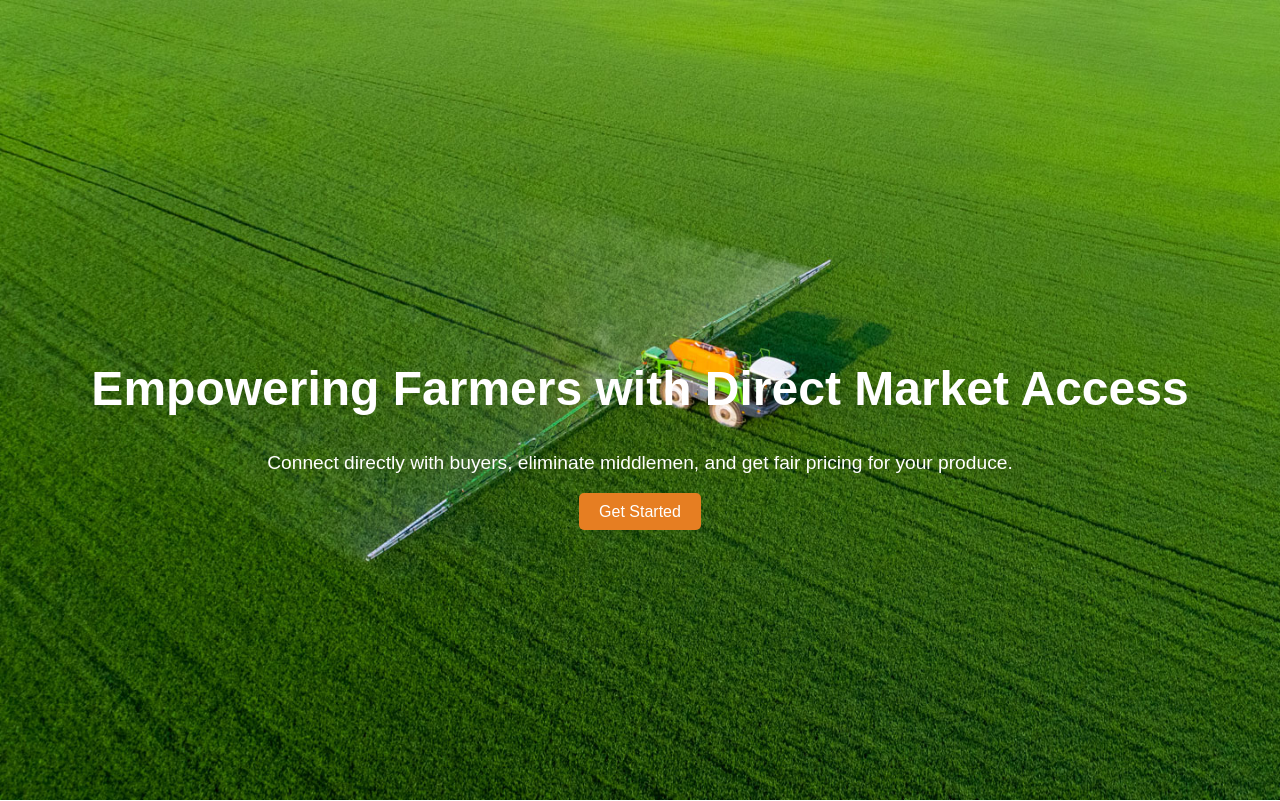
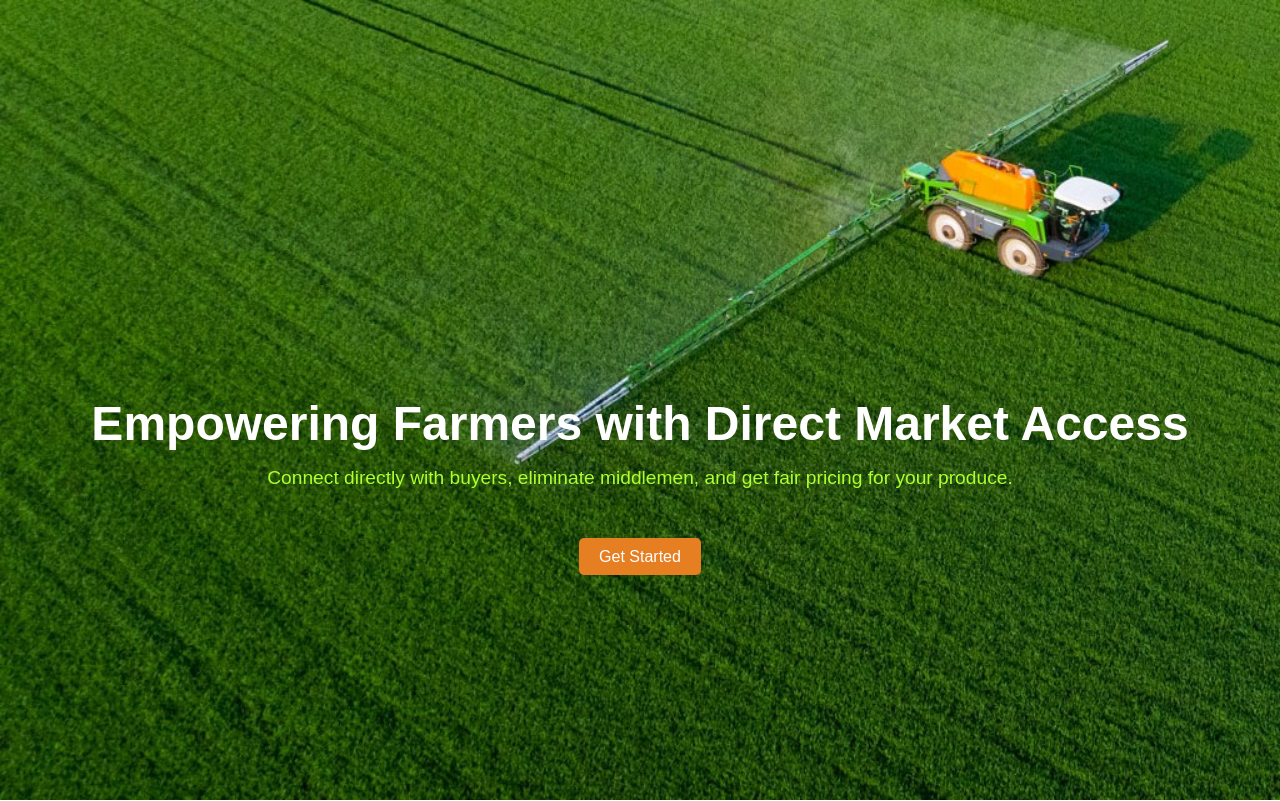
Before and after one commit to mahinigam/kisaan-mitra, a Python web app: template templates/home.html in a window 1280 px wide. Shown: the part 68-869 px from the top of the page. Run offline with Jinja, Linux system fonts and the light colour scheme; the template is opened without the code that fills it, so the values that code supplies are empty.

Commit message:
background image

```diff
--- a/static/home.css
+++ b/static/home.css
@@ -66,17 +66,19 @@ nav ul li a:hover {
 }
 
 .hero-content{
-    margin-top: 75px;
+    margin-top: 95px;
 
 }
 .hero-content h1 {
     font-size: 3em;
-    margin-bottom: 20px;
+    margin-top: 60px;
+
 }
 
 .hero-content p {
     font-size: 1.2em;
-    margin-bottom: 20px;
+    margin-bottom: 50px;
+    color: greenyellow;
 }
 
 .hero-content .btn {
```
Also changed, not shown: assets/background.jpg.
